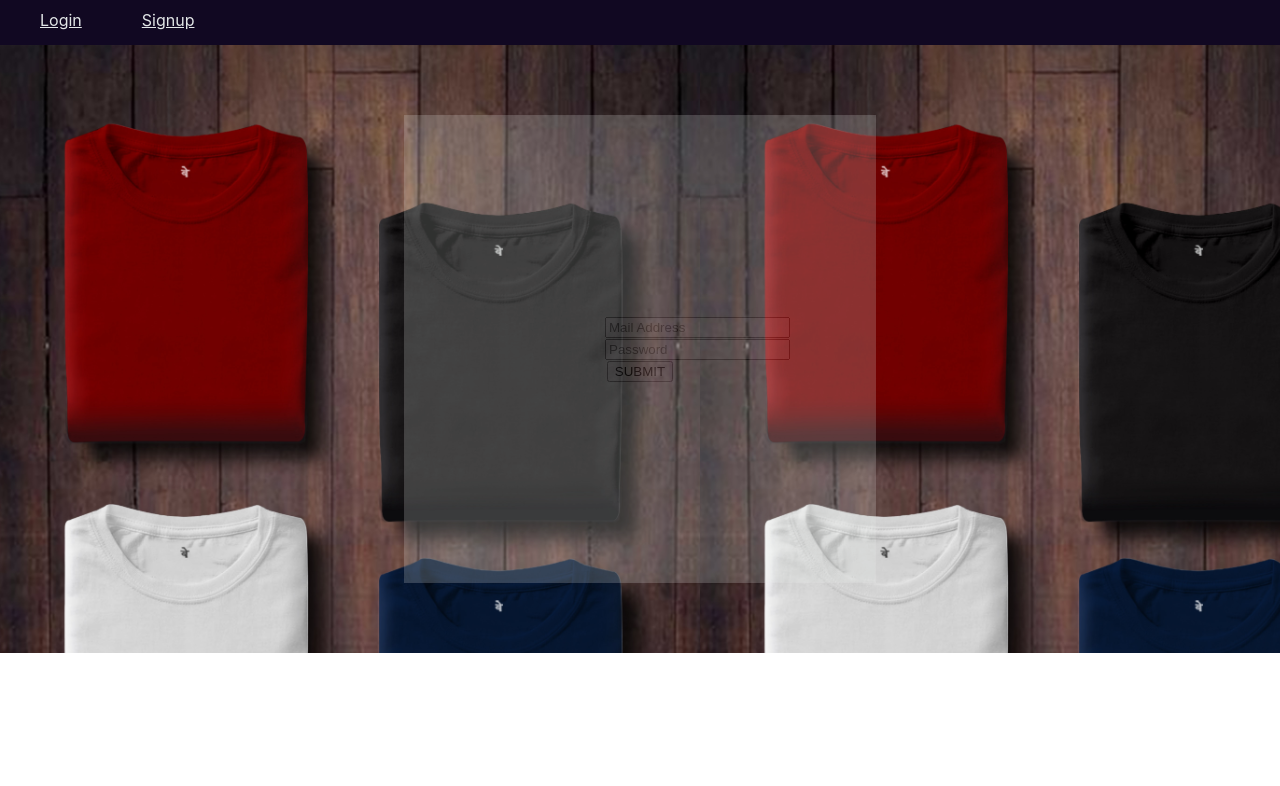
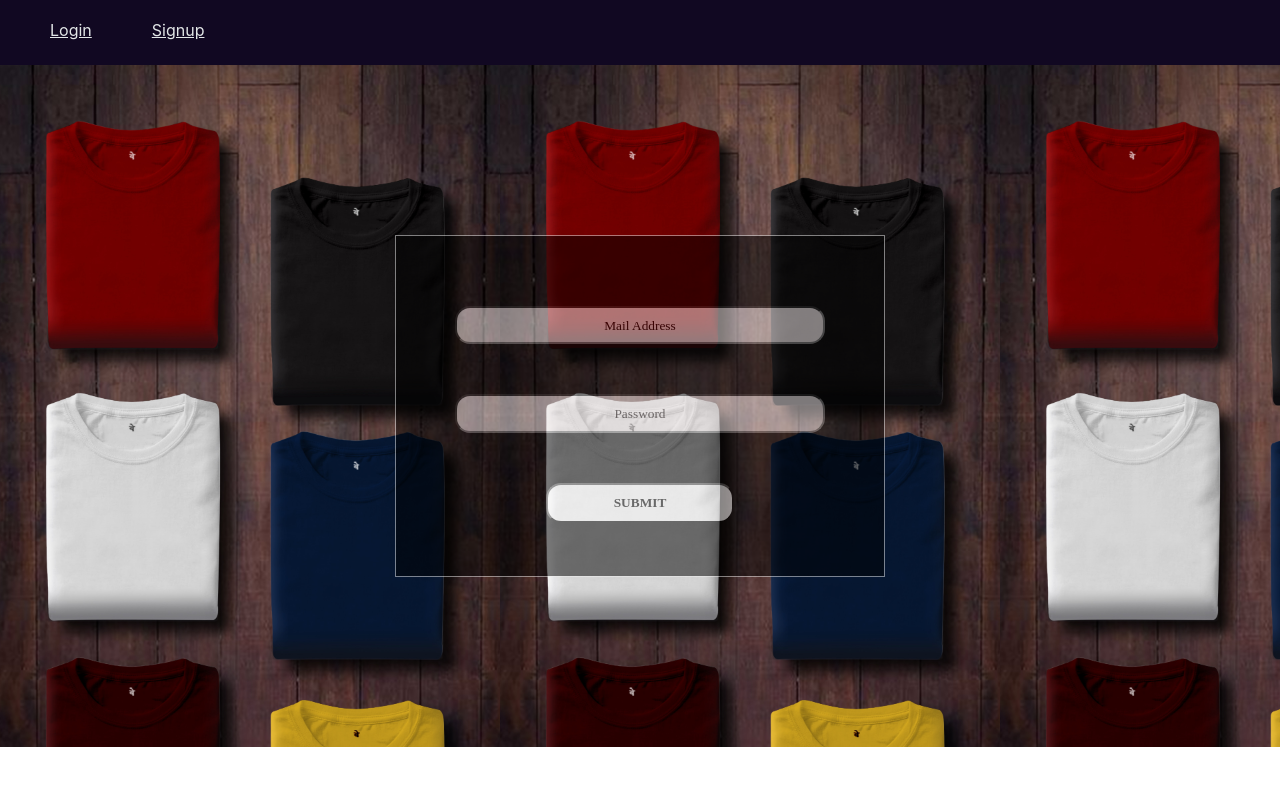
Before and after one commit to shashikadilhani/Fashion-Store-Frontend, a React app: page /signup in a window 1280 px wide. Shown: the top 786 px of the page. Built offline with nearby package versions, Linux system fonts and the light colour scheme.

Commit message:
Landing Page

```diff
--- a/package.json
+++ b/package.json
@@ -6,6 +6,8 @@
     "@babel/core": "7.12.3",
     "@fortawesome/free-solid-svg-icons": "^5.15.3",
     "@fortawesome/react-fontawesome": "^0.1.14",
+    "@material-ui/core": "^4.12.2",
+    "@material-ui/icons": "^4.11.2",
     "@pmmmwh/react-refresh-webpack-plugin": "0.4.3",
     "@svgr/webpack": "5.5.0",
     "@testing-library/jest-dom": "^5.14.1",
--- a/src/App.css
+++ b/src/App.css
@@ -10,7 +10,7 @@
 .nav{
   color: #e2e6e7;
   background-color: rgb(17, 8, 34);
-  padding: 10px;
+  padding: 20px;
   margin-top: 0px;
   height: 25px;
   width: auto;
--- a/src/App.js
+++ b/src/App.js
@@ -5,7 +5,7 @@ import './App.css';
 import AppNavbar from './AppNavbar';
 import Login from './Auth/Login/login';
 import Auth from './Auth/Signup/Auth';
-import Home from './Home';
+import Home from './Home/Home';
 
  class App extends React.Component  {
  render() {
--- a/src/AppNavbar.js
+++ b/src/AppNavbar.js
@@ -1,6 +1,5 @@
 import React, { Component } from 'react';
 import { Collapse,Navbar, NavLink } from 'reactstrap';
-// import { Link } from 'react-router-dom';
 import './App.css';
 import Auth from './Auth/Signup/Auth';
 import Login from './Auth/Login/login';
--- a/src/Auth/Login/login.js
+++ b/src/Auth/Login/login.js
@@ -2,7 +2,7 @@ import React, { Component } from 'react';
 // import './App.css';
 // import AppNavbar from './AppNavbar';
 import { withCookies } from 'react-cookie';
-import UserComponent from '../../Component/UserComponent';
+import UserComponent from '../../Component/user/UserComponent';
 // import { Container, Row, Col } from 'reactstrap';
 
 class login extends Component {
@@ -11,6 +11,7 @@ class login extends Component {
 
     return (
         <div>jhsgkj</div>
+
     );
   }
 }
--- a/src/Auth/Signup/Auth.css
+++ b/src/Auth/Signup/Auth.css
@@ -1,23 +1,58 @@
 .Authentication {
     margin: 20px auto;
-    width: 40%;
+    width: 50%;
+    /* height:fit-content; */
     text-align: center;
-    /* box-shadow: 0 2px 3px #ccc; */
     border: 1px solid #eee;
-    padding: 200px;
+    padding: 10px;
     box-sizing: border-box;
-    background-color: rgb(239, 245, 241);
-    /* opacity: 1, */
-    opacity: 0.2;
-
+    background-color: currentColor;
+    opacity: 0.5;
 }
 
 .c1 {
 
     background-image: url("../../assets/f2.jpg");
-    padding: 50px;
-    background-size: 700px;
+    padding: 150px;
+    background-size: 500px;
 
+}
+
+.lll{
+    object-fit: contain;
+
+}
+.mb-3{
+    background-color:currentColor;
+     padding: 10px;
+     height: 300px;
+     width: 150mm auto;
+    background-size: 0px;
+
+}
+
+input {
+    width: 80%;
+    height: 7mm;
+    position: initial;
+    margin-top: 50px;
+    background-color: rgb(238, 230, 230);
+    border-radius: 4mm;
+    padding: 4px;
+  }
+button{
+    margin-top: 50px;
+    padding: 10px;
+    border-radius: 4mm;
+    width: 50mm;
+    background-color: white;
+    font-family: cursive;
+    font-weight: 700;
+}
+::placeholder{
+    color: rgb(15, 4, 4);
+    font-family: cursive;
+    text-align: center;
 }
 
 
--- a/src/Auth/Signup/Auth.js
+++ b/src/Auth/Signup/Auth.js
@@ -22,6 +22,7 @@ class Auth extends Component {
                 },
                 valid: false,
                 touched: false
+
             },
             password: {
                 elementType: 'input',
@@ -120,7 +121,7 @@ class Auth extends Component {
         return (
             <div className="c1">
                 <div className="Authentication">
-                <form onSubmit={this.submitHandler}>
+                <form className="mb-3" onSubmit={this.submitHandler}>
                     {form}
                 <Button btnType="Success">SUBMIT</Button>
 
--- a/src/Component/UserComponent.js
+++ /dev/null
@@ -1,57 +0,0 @@
-// import { response } from 'express';
-import React from 'react';
-import UserService from '../Service/UserService';
-
-class UserComponent extends React.Component{
-
-    constructor(){
-        super();
-        this.state = {
-            users:[]
-        }
-    }
-
-    //to call rest api
-    componentDidMount(){
-
-        UserService.getUsers().then((response) => {
-            this.setState({ users : response.data})
-        });
-    }
-
-    render () {
-        return (
-            //design table for display users
-            <div>
-                <h1 className = "text-center">user list</h1>
-                <table className = "table table-striped">
-                    <thead>
-                        <tr>
-                            <td>User Id</td>
-                            <td>User First Name</td>
-                            <td>User email</td>
-                        </tr>
-                    </thead>
-                    <tbody>
-                        {
-                            //use map operator
-                            this.state.users.map(
-                                user =>
-                                <tr key = {user.id}>
-                                    <td>{user.id}</td>
-                                    <td>{user.name} </td>
-                                    <td>{user.email} </td>
-                                </tr>
-
-                            )
-                        }
-                    </tbody>
-                </table>
-
-            </div>
-        )
-    }
-
-}
-
-export default UserComponent;
--- a/src/Home.js
+++ /dev/null
@@ -1,18 +0,0 @@
-import React, { Component } from 'react';
-import './App.css';
-// import AppNavbar from './AppNavbar';
-import UserComponent from './Component/UserComponent';
-import { withCookies } from 'react-cookie';
-// import { Container, Row, Col } from 'reactstrap';
-
-class Home extends Component {
-
-  render() {
-
-    return (
-        <div className="Home"><UserComponent /></div>
-    );
-  }
-}
-
-export default withCookies(Home);
```
Also changed, not shown: 1 other file (tests, documents, lock files or other folders).
